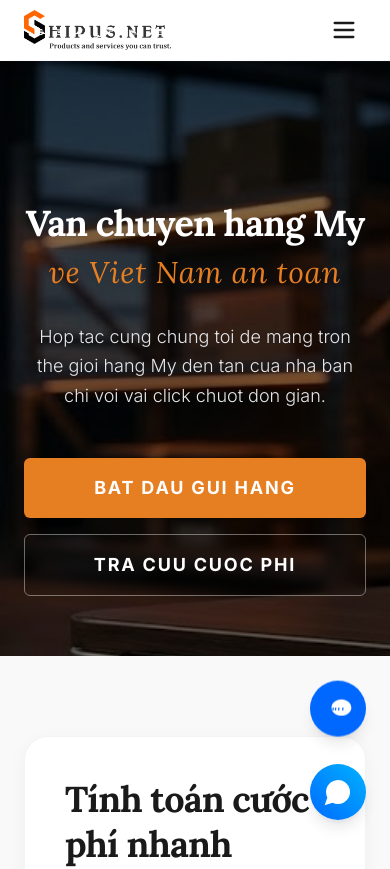
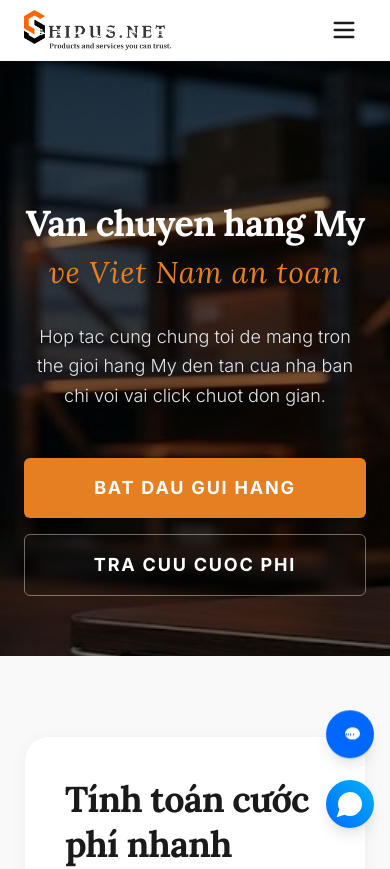
Before and after one commit to tvlong1003-ctrl/shipus-website, a React (Create React App) app: page / in a window 390 px wide. Shown: the top 869 px of the page. Built offline with nearby package versions, Linux system fonts and the light colour scheme.

Commit message:
Final mobile responsiveness and contact button fixes

```diff
--- a/src/components/SocialContact.js
+++ b/src/components/SocialContact.js
@@ -2,42 +2,38 @@ import React from 'react';
 import { MessageCircle } from 'lucide-react';
 
 function SocialContact() {
- // THÔNG TIN CỦA BẠN - HÃY SỬA Ở ĐÂY
- const phoneZalo = "0916758391"; // Số điện thoại Zalo của bạn (viết liền)
- const facebookPageID = "shipus.net"; // ID trích xuất từ https://www.facebook.com/shipus.net
+   const phoneZalo = "0916758391";
+   const facebookPageID = "shipus.net";
 
   return (
- <div className="fixed bottom-6 right-6 z-[100] flex flex-col space-y-4">
+       <div className="fixed bottom-4 right-4 md:bottom-6 md:right-6 z-[100] flex flex-col space-y-3 md:space-y-4">
 
- {/* NÚT ZALO - Hiệu ứng rung nhẹ thu hút chú ý */}
          <a
         href={`https://zalo.me/${phoneZalo}`}
         target="_blank"
         rel="noopener noreferrer"
- className="group relative flex items-center justify-center w-14 h-14 bg-[#0068ff] text-white rounded-full shadow-lg hover:shadow-2xl transition-all duration-300 hover:-translate-y-1 animate-bounce-slow"
+        className="group relative flex items-center justify-center w-12 h-12 md:w-14 md:h-14 bg-[#0068ff] text-white rounded-full shadow-lg hover:shadow-2xl transition-all duration-300 hover:-translate-y-1 animate-bounce-slow"
         title="Chat qua Zalo"
       >
                  <span className="absolute -left-24 bg-white text-[#0068ff] px-3 py-1 rounded-lg text-sm font-bold shadow-md opacity-0 group-hover:opacity-100 transition-opacity pointer-events-none">
                    Zalo ngay!
          </span>
- {/* Icon Zalo (Dùng SVG cho chuẩn màu thương hiệu) */}
- <svg viewBox="0 0 24 24" className="w-8 h-8 fill-current">
+        <svg viewBox="0 0 24 24" className="w-6 h-6 md:w-8 md:h-8 fill-current">
                    <path d="M22.002 11.233c0-3.37-3.328-6.104-7.436-6.104-4.108 0-7.436 2.734-7.436 6.104 0 3.37 3.328 6.104 7.436 6.104 4.108 0 7.436-2.734 7.436-6.104zm-11.458 2.05h-.955l.178-1.528h-.904l-.178 1.528h-.955l.235-2.022h.955l-.178 1.528h.904l.178-1.528h.955l-.235 2.022zm3.328 0h-1.91l.235-2.022h.955l-.235 2.022zm2.083 0h-.955l.235-2.022h.955l-.235 2.022z" />
          </svg>
          </a>
 
- {/* NÚT MESSENGER FACEBOOK */}
       <a
         href={`https://m.me/${facebookPageID}`}
         target="_blank"
         rel="noopener noreferrer"
- className="group relative flex items-center justify-center w-14 h-14 bg-gradient-to-tr from-[#006AFF] to-[#00B2FF] text-white rounded-full shadow-lg hover:shadow-2xl transition-all duration-300 hover:-translate-y-1"
+        className="group relative flex items-center justify-center w-12 h-12 md:w-14 md:h-14 bg-gradient-to-tr from-[#006AFF] to-[#00B2FF] text-white rounded-full shadow-lg hover:shadow-2xl transition-all duration-300 hover:-translate-y-1"
         title="Chat qua Facebook"
       >
                  <span className="absolute -left-32 bg-white text-[#006AFF] px-3 py-1 rounded-lg text-sm font-bold shadow-md opacity-0 group-hover:opacity-100 transition-opacity pointer-events-none whitespace-nowrap">
- Nhắn Facebook!
+                   Nhan Facebook!
          </span>
- <MessageCircle size={32} fill="white" stroke="none" />
+        <MessageCircle className="w-8 h-8 md:w-10 md:h-10" fill="white" stroke="none" />
          </a>
 
          </div>
```
Lines whose indentation alone changed are shown as unchanged.
